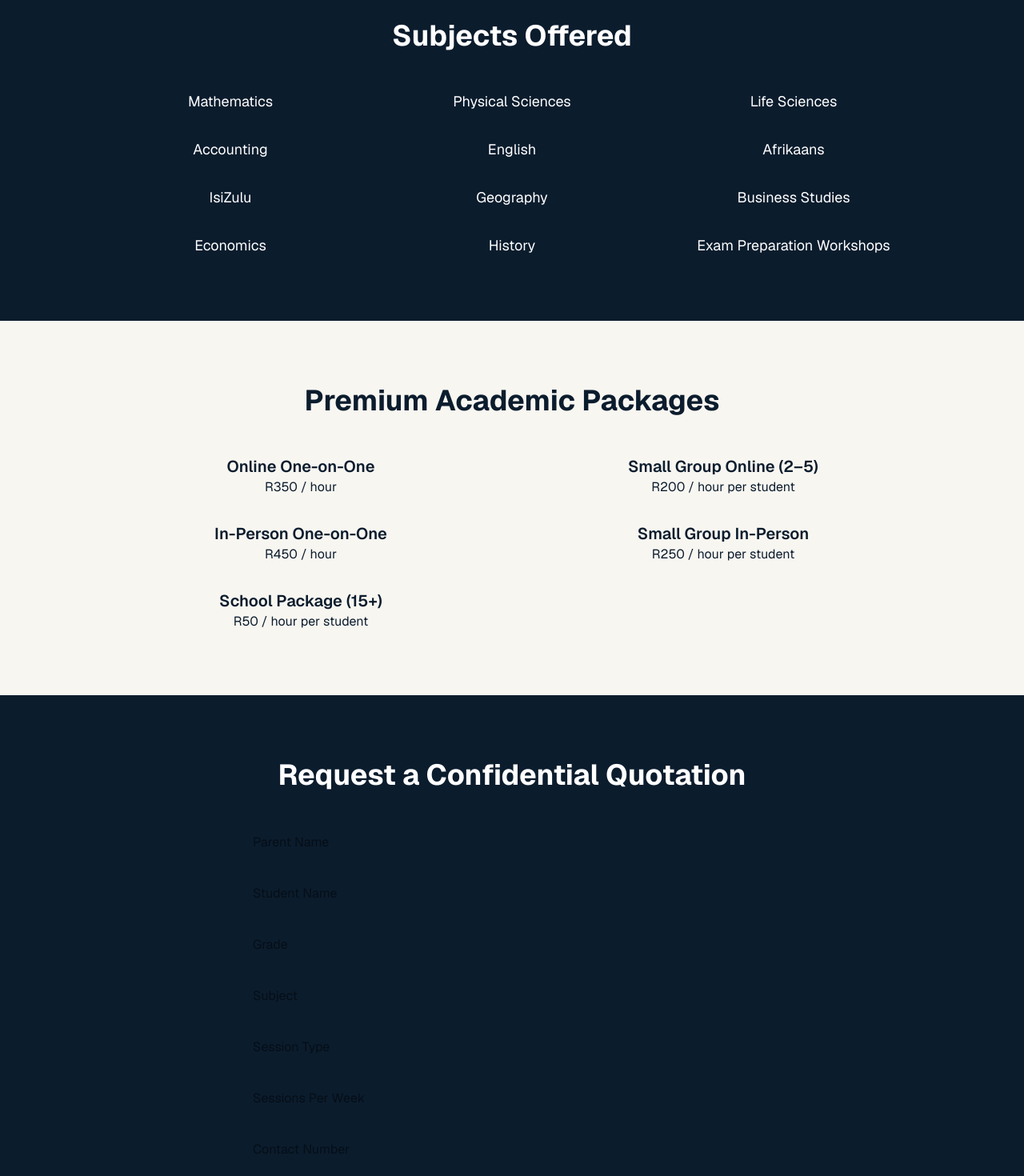
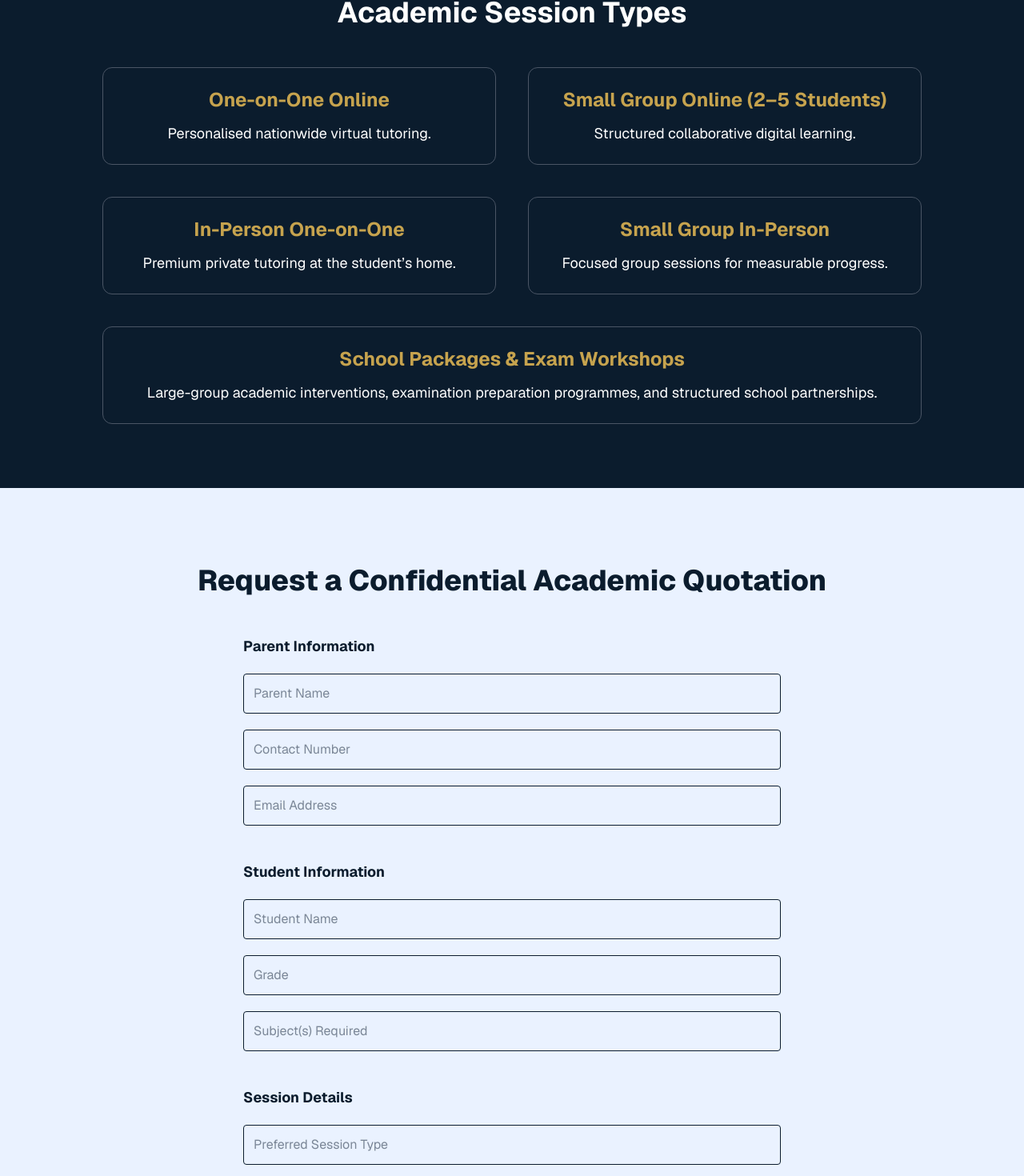
Before and after one commit to sholucholdings-hash/sholuc-education, a Next.js app: page / in a window 1280 px wide. Shown: the part 824-2294 px from the top of the page at 80% size. Built offline with nearby package versions, Linux system fonts and the light colour scheme.

Commit message:
Removed pricing, enhanced quotation styling

```diff
--- a/app/page.tsx
+++ b/app/page.tsx
@@ -55,95 +55,95 @@ export default function Home() {
           Founder & Academic Strategist
         </h2>
         <p className="max-w-3xl mx-auto text-lg leading-relaxed">
-          Founded by <strong>Lucky Shongwe</strong>, an experienced educator and academic strategist,
-          ShoLuc Education is built on structured methodology, diagnostic assessment,
-          and examination-focused mastery. Our systems are designed to cultivate
-          confidence, independence, and measurable academic distinction.
+          Founded by <strong>Lucky Shongwe</strong>, ShoLuc Education
+          operates on structured methodology, diagnostic assessment,
+          and examination-focused mastery. We cultivate confidence,
+          independence, and measurable academic distinction.
         </p>
       </section>
 
-      {/* Subjects Section */}
+      {/* Session Types Section */}
       <section className="py-20 px-6 text-center">
         <h2 className="text-4xl font-bold mb-12">
-          Subjects Offered
+          Academic Session Types
         </h2>
 
-        <div className="grid md:grid-cols-3 gap-8 max-w-5xl mx-auto text-lg">
-          <div>Mathematics</div>
-          <div>Physical Sciences</div>
-          <div>Life Sciences</div>
-          <div>Accounting</div>
-          <div>English</div>
-          <div>Afrikaans</div>
-          <div>IsiZulu</div>
-          <div>Geography</div>
-          <div>Business Studies</div>
-          <div>Economics</div>
-          <div>History</div>
-          <div>Exam Preparation Workshops</div>
-        </div>
-      </section>
+        <div className="grid md:grid-cols-2 gap-10 max-w-5xl mx-auto text-lg">
+          <div className="border border-gray-600 p-6 rounded-xl">
+            <h3 className="text-2xl font-bold mb-3 text-[#C6A34E]">
+              One-on-One Online
+            </h3>
+            <p>Personalised nationwide virtual tutoring.</p>
+          </div>
 
-      {/* Pricing Section */}
-      <section className="bg-[#F8F6F1] text-[#0B1C2D] py-20 px-6 text-center">
-        <h2 className="text-4xl font-bold mb-12">
-          Premium Academic Packages
-        </h2>
+          <div className="border border-gray-600 p-6 rounded-xl">
+            <h3 className="text-2xl font-bold mb-3 text-[#C6A34E]">
+              Small Group Online (2–5 Students)
+            </h3>
+            <p>Structured collaborative digital learning.</p>
+          </div>
 
-        <div className="grid md:grid-cols-2 gap-8 max-w-5xl mx-auto">
-          <div>
-            <h3 className="font-semibold text-xl">Online One-on-One</h3>
-            <p>R350 / hour</p>
+          <div className="border border-gray-600 p-6 rounded-xl">
+            <h3 className="text-2xl font-bold mb-3 text-[#C6A34E]">
+              In-Person One-on-One
+            </h3>
+            <p>Premium private tutoring at the student’s home.</p>
           </div>
-          <div>
-            <h3 className="font-semibold text-xl">Small Group Online (2–5)</h3>
-            <p>R200 / hour per student</p>
+
+          <div className="border border-gray-600 p-6 rounded-xl">
+            <h3 className="text-2xl font-bold mb-3 text-[#C6A34E]">
+              Small Group In-Person
+            </h3>
+            <p>Focused group sessions for measurable progress.</p>
           </div>
-          <div>
-            <h3 className="font-semibold text-xl">In-Person One-on-One</h3>
-            <p>R450 / hour</p>
-          </div>
-          <div>
-            <h3 className="font-semibold text-xl">Small Group In-Person</h3>
-            <p>R250 / hour per student</p>
-          </div>
-          <div>
-            <h3 className="font-semibold text-xl">School Package (15+)</h3>
-            <p>R50 / hour per student</p>
+
+          <div className="border border-gray-600 p-6 rounded-xl md:col-span-2">
+            <h3 className="text-2xl font-bold mb-3 text-[#C6A34E]">
+              School Packages & Exam Workshops
+            </h3>
+            <p>
+              Large-group academic interventions, examination preparation
+              programmes, and structured school partnerships.
+            </p>
           </div>
         </div>
       </section>
 
-      {/* Quotation Form */}
-      <section id="quotation" className="py-20 px-6 text-center">
-        <h2 className="text-4xl font-bold mb-10">
-          Request a Confidential Quotation
+      {/* Quotation Section */}
+      <section id="quotation" className="bg-[#EAF2FF] py-24 px-6 text-[#0B1C2D]">
+        <h2 className="text-4xl font-extrabold text-center mb-12">
+          Request a Confidential Academic Quotation
         </h2>
 
         <form
           onSubmit={handleSubmit}
-          className="max-w-2xl mx-auto space-y-4"
+          className="max-w-2xl mx-auto space-y-5"
         >
-          <input name="parent" placeholder="Parent Name" required className="w-full p-3 rounded text-black" />
-          <input name="student" placeholder="Student Name" required className="w-full p-3 rounded text-black" />
-          <input name="grade" placeholder="Grade" required className="w-full p-3 rounded text-black" />
-          <input name="subject" placeholder="Subject" required className="w-full p-3 rounded text-black" />
-          <input name="session" placeholder="Session Type" required className="w-full p-3 rounded text-black" />
-          <input name="frequency" placeholder="Sessions Per Week" required className="w-full p-3 rounded text-black" />
-          <input name="contact" placeholder="Contact Number" required className="w-full p-3 rounded text-black" />
-          <input name="email" placeholder="Email Address" required className="w-full p-3 rounded text-black" />
-          <textarea name="notes" placeholder="Additional Notes" className="w-full p-3 rounded text-black" />
+          <h3 className="text-lg font-bold">Parent Information</h3>
+          <input name="parent" placeholder="Parent Name" required className="w-full p-3 rounded border" />
+          <input name="contact" placeholder="Contact Number" required className="w-full p-3 rounded border" />
+          <input name="email" placeholder="Email Address" required className="w-full p-3 rounded border" />
+
+          <h3 className="text-lg font-bold mt-6">Student Information</h3>
+          <input name="student" placeholder="Student Name" required className="w-full p-3 rounded border" />
+          <input name="grade" placeholder="Grade" required className="w-full p-3 rounded border" />
+          <input name="subject" placeholder="Subject(s) Required" required className="w-full p-3 rounded border" />
+
+          <h3 className="text-lg font-bold mt-6">Session Details</h3>
+          <input name="session" placeholder="Preferred Session Type" required className="w-full p-3 rounded border" />
+          <input name="frequency" placeholder="Sessions Per Week" required className="w-full p-3 rounded border" />
+          <textarea name="notes" placeholder="Additional Notes" className="w-full p-3 rounded border" />
 
           <button
             type="submit"
             disabled={loading}
-            className="w-full bg-[#C6A34E] text-black py-3 rounded font-semibold hover:bg-[#b8923f] transition"
+            className="w-full bg-[#0B1C2D] text-white py-3 rounded font-semibold hover:bg-black transition"
           >
             {loading ? "Submitting..." : "Submit Request"}
           </button>
 
           {success && (
-            <p className="text-green-400 mt-4">
+            <p className="text-green-600 text-center font-medium">
               Your request has been submitted successfully.
             </p>
           )}
```
